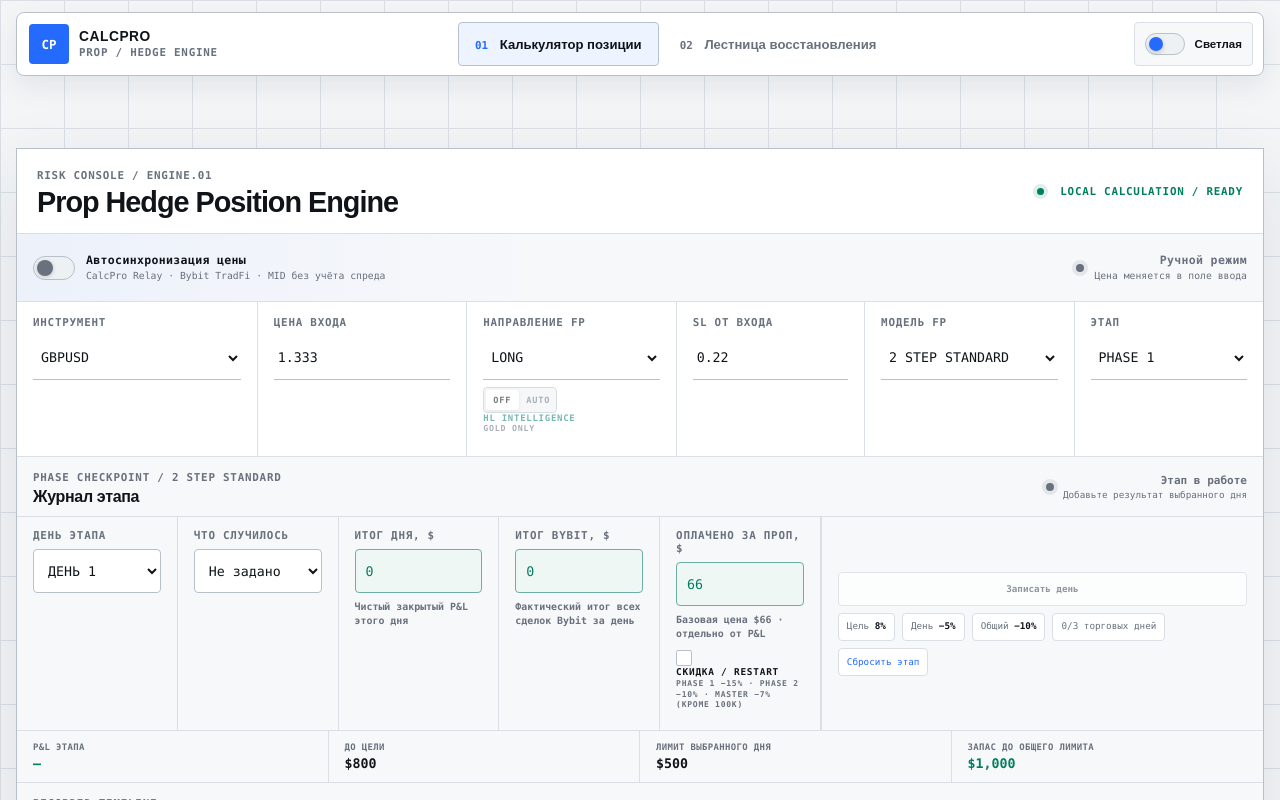
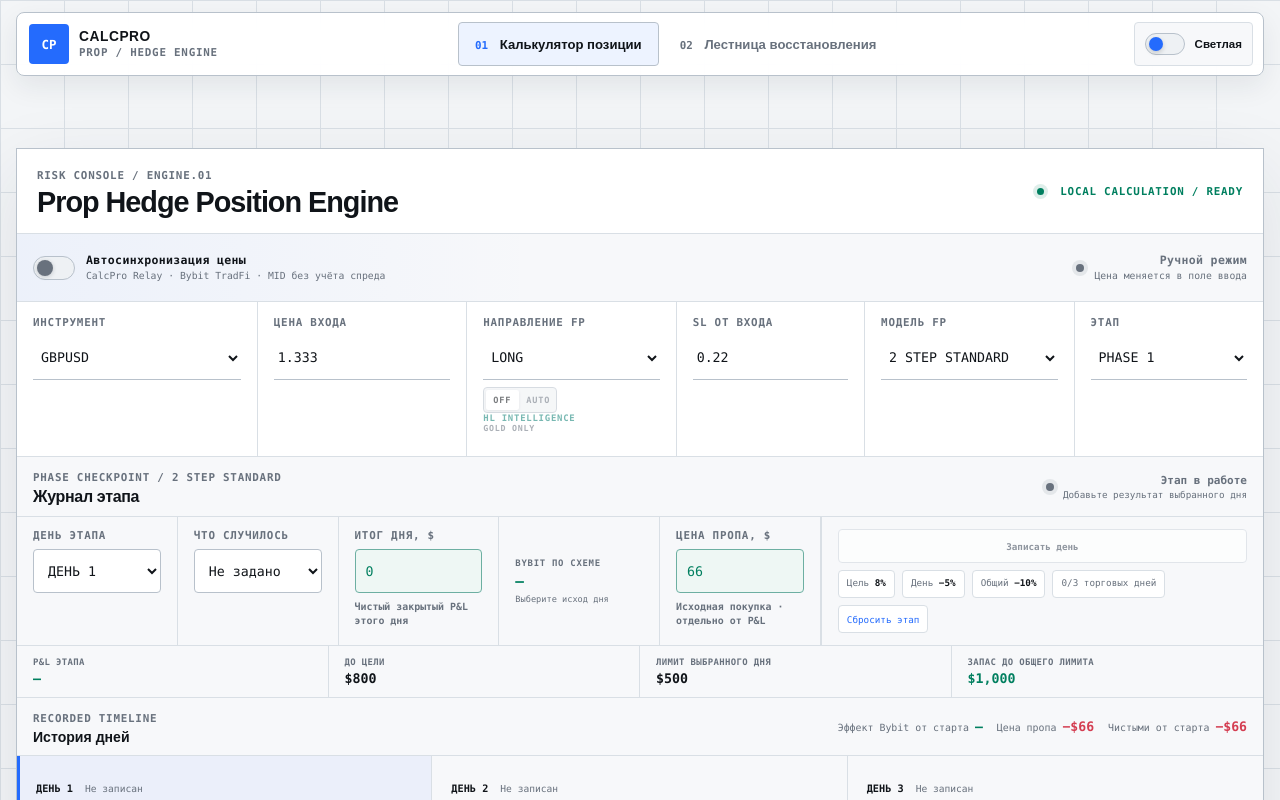
Before and after one commit to jack420xeppep-a11y/FundingPips-calc, a React (Vite) app: page / in a window 1280 px wide. Shown: the top 800 px of the page. Built offline with nearby package versions, Linux system fonts and the light colour scheme.

Commit message:
fix(economics): follow illustrated hedge path

```diff
--- a/src/App.jsx
+++ b/src/App.jsx
@@ -58,7 +58,6 @@ const initialPosition = {
   rrRatio: 2,
   fundedRisk: 1,
   fundedPayout: 8,
-  discountedPurchase: false,
   ...getPropModelPreset('standard'),
   ...FEE_DEFAULTS,
   ...getAccountSettings('10k', 2, 1),
@@ -202,9 +201,6 @@ export default function App() {
   });
 
   const position = useMemo(() => calculatePosition(positionValues), [positionValues]);
-  const officialChallengeCost = useMemo(() => (
-    getAccountSettings(positionValues.accountPreset).challengeCost
-  ), [positionValues.accountPreset]);
   const phaseCheckpoint = useMemo(() => calculatePhaseCheckpoint({
     accountModel: positionValues.accountModel,
     accountSize: positionValues.accountSize,
@@ -360,7 +356,6 @@ export default function App() {
           ...current,
           accountPreset: value,
           ...getAccountSettings(value, current.riskPerTrade, current.fundedRisk),
-          discountedPurchase: false,
         };
       }
 
@@ -369,7 +364,6 @@ export default function App() {
           ...current,
           ...getPropModelPreset(value),
           challengeCost: getAccountSettings(current.accountPreset).challengeCost,
-          discountedPurchase: false,
         };
       }
 
@@ -389,17 +383,6 @@ export default function App() {
 
       return { ...current, [field]: value };
     });
-  };
-
-  const updateDiscountedPurchase = (enabled) => {
-    setRecommendation(null);
-    setPositionValues((current) => ({
-      ...current,
-      discountedPurchase: Boolean(enabled),
-      challengeCost: enabled
-        ? current.challengeCost
-        : getAccountSettings(current.accountPreset).challengeCost,
-    }));
   };
 
   const recordCheckpointDay = (entry) => {
@@ -538,13 +521,9 @@ export default function App() {
                 checkpoint={phaseCheckpoint}
                 selectedDay={phaseDay}
                 challengeCost={positionValues.challengeCost}
-                officialChallengeCost={officialChallengeCost}
-                discountedPurchase={positionValues.discountedPurchase}
                 suggestedBybitWin={position.status === 'ready' ? position.stake : 0}
                 suggestedBybitLoss={position.status === 'ready' ? position.bybit.stopLossPnl : 0}
                 onDayChange={setPhaseDay}
-                onChallengeCostChange={(value) => updatePosition('challengeCost', value)}
-                onDiscountedPurchaseChange={updateDiscountedPurchase}
                 onRecord={recordCheckpointDay}
                 onReset={resetCheckpointStage}
               />
--- a/src/components/PhaseCheckpoint.jsx
+++ b/src/components/PhaseCheckpoint.jsx
@@ -1,6 +1,7 @@
 import React, { useEffect, useState } from 'react';
 
 import { formatMoney, formatSignedMoney } from '../format.js';
+import { getSchemeBybitPnl } from '../domain/propRules.js';
 import Field from './Field.jsx';
 import PhaseHistory from './PhaseHistory.jsx';
 
@@ -15,52 +16,44 @@ export default function PhaseCheckpoint({
   checkpoint,
   selectedDay,
   challengeCost,
-  officialChallengeCost,
-  discountedPurchase,
   suggestedBybitWin,
   suggestedBybitLoss,
   onDayChange,
-  onChallengeCostChange,
-  onDiscountedPurchaseChange,
   onRecord,
   onReset,
 }) {
   const entry = checkpoint.selectedEntry;
-  const recordedEntry = checkpoint.recordedDays.find(
-    (record) => record.day === Number(selectedDay),
-  );
-  const resolveBybitAmount = () => entry.bybitAmount ?? Math.abs(
-    recordedEntry?.bybitPnl ?? (
-      entry.outcome === 'sl'
-        ? Number(suggestedBybitWin) || 0
-        : entry.outcome === 'tp'
-          ? Number(suggestedBybitLoss) || 0
-          : 0
-    ),
-  );
   const [draft, setDraft] = useState(() => ({
     outcome: entry.outcome,
     amount: entry.amount,
-    bybitAmount: resolveBybitAmount(),
   }));
   useEffect(() => {
     setDraft({
       outcome: entry.outcome,
       amount: entry.amount,
-      bybitAmount: resolveBybitAmount(),
     });
   }, [
     checkpoint.stage,
     entry.amount,
-    entry.bybitAmount,
     entry.outcome,
-    recordedEntry?.bybitPnl,
     selectedDay,
-    suggestedBybitLoss,
-    suggestedBybitWin,
   ]);
   const canRecord = ['sl', 'tp'].includes(draft.outcome) &&
-    Number(draft.amount) > 0 && Number(draft.bybitAmount) >= 0;
+    Number(draft.amount) > 0;
+  const schemeBybitPnl = getSchemeBybitPnl({
+    accountModel: checkpoint.accountModel,
+    accountSize: checkpoint.accountSize,
+    stage: checkpoint.stage,
+    day: selectedDay,
+    outcome: draft.outcome,
+  });
+  const previewBybitPnl = schemeBybitPnl ?? (
+    draft.outcome === 'sl'
+      ? Number(suggestedBybitWin) || 0
+      : draft.outcome === 'tp'
+        ? -(Number(suggestedBybitLoss) || 0)
+        : 0
+  );
   const selectedDayRecorded = checkpoint.recordedDays.some(
     (record) => record.day === Number(selectedDay),
   );
@@ -104,11 +97,6 @@ export default function PhaseCheckpoint({
             onChange={(_field, value) => setDraft((current) => ({
               ...current,
               outcome: value,
-              bybitAmount: value === 'sl'
-                ? Number(suggestedBybitWin) || 0
-                : value === 'tp'
-                  ? Number(suggestedBybitLoss) || 0
-                  : 0,
             }))}
             options={[
               { value: 'none', label: 'Не задано' },
@@ -126,42 +114,26 @@ export default function PhaseCheckpoint({
             readOnly={draft.outcome === 'none'}
             hint="Чистый закрытый P&L этого дня"
           />
+          <div className="phase-checkpoint__scheme" aria-live="polite">
+            <span>Bybit по схеме</span>
+            <b className={previewBybitPnl >= 0 ? 'positive' : 'negative'}>
+              {draft.outcome === 'none' ? '—' : formatSignedMoney(previewBybitPnl)}
+            </b>
+            <small>
+              {draft.outcome === 'none'
+                ? 'Выберите исход дня'
+                : draft.outcome === 'sl' ? 'TP Bybit автоматически' : 'SL Bybit автоматически'}
+            </small>
+          </div>
           <Field
-            id="phaseBybitAmount"
-            label="Итог Bybit, $"
-            value={draft.bybitAmount}
-            onChange={(_field, value) => setDraft((current) => ({
-              ...current,
-              bybitAmount: value,
-            }))}
+            id="challengeCost"
+            label="Цена пропа, $"
+            value={challengeCost}
+            onChange={() => {}}
             step="1"
             min="0"
-            readOnly={draft.outcome === 'none'}
-            hint="Фактический итог всех сделок Bybit за день"
-          />
-          <Field
-            id="challengeCost"
-            label="Оплачено за проп, $"
-            value={challengeCost}
-            onChange={(_field, value) => onChallengeCostChange(value)}
-            step="1"
-            min="0"
-            readOnly={!discountedPurchase}
-            hint={`Базовая цена ${formatMoney(officialChallengeCost)} · отдельно от P&L`}
-            after={(
-              <label className="prop-discount-toggle">
-                <input
-                  type="checkbox"
-                  checked={Boolean(discountedPurchase)}
-                  onChange={(event) => onDiscountedPurchaseChange(event.target.checked)}
-                />
-                <span className="prop-discount-box" aria-hidden="true">✓</span>
-                <span className="prop-discount-copy">
-                  <b>Скидка / restart</b>
-                  <small>Phase 1 −15% · Phase 2 −10% · Master −7% (кроме 100K)</small>
-                </span>
-              </label>
-            )}
+            readOnly
+            hint="Исходная покупка · отдельно от P&L"
           />
         </div>
 
@@ -181,6 +153,20 @@ export default function PhaseCheckpoint({
           <button type="button" onClick={onReset}>Сбросить этап</button>
         </div>
       </div>
+
+      {checkpoint.resetOffer ? (
+        <div className="phase-checkpoint__reset" role="status">
+          <strong>Reset после breach</strong>
+          <span>
+            {checkpoint.resetOffer.label}: −{checkpoint.resetOffer.discountPct}% ·{' '}
+            {formatMoney(checkpoint.resetOffer.resetPrice, 2)} · доступен 7 дней
+          </span>
+          <small>
+            Текущий итог уже учитывает исходную покупку {formatMoney(checkpoint.propCost)};
+            будущий reset в него не вычитается.
+          </small>
+        </div>
+      ) : null}
 
       <dl className="phase-checkpoint__summary">
         <div>
--- a/src/domain/propRules.js
+++ b/src/domain/propRules.js
@@ -32,6 +32,16 @@ export const PROFIT_SPLIT_OPTIONS = Object.freeze({
 
 const STAGES = Object.freeze(['p1', 'p2', 'funded']);
 const DAY_COUNT = 3;
+const STANDARD_SCHEME_10K = Object.freeze({
+  p1: Object.freeze({
+    sl: Object.freeze([50, 50, 25]),
+    tp: Object.freeze([-100, -150, -200]),
+  }),
+  p2: Object.freeze({
+    sl: Object.freeze([100, 100, 50]),
+    tp: Object.freeze([-130, -230, -330]),
+  }),
+});
 const EMPTY_DAY = Object.freeze({
   outcome: 'none',
   amount: 0,
@@ -46,6 +56,42 @@ const round = (value, decimals = 2) => {
 };
 
 const modelRules = (model) => MODEL_RULES[model] ?? MODEL_RULES.standard;
+
+export function getSchemeBybitPnl({
+  accountModel = 'standard',
+  accountSize = 10_000,
+  stage = 'p1',
+  day = 1,
+  outcome = 'none',
+} = {}) {
+  const path = accountModel === 'standard' ? STANDARD_SCHEME_10K[stage] : null;
+  const dayIndex = Number(day) - 1;
+  const basePnl = path?.[outcome]?.[dayIndex];
+  if (!Number.isFinite(basePnl)) return null;
+  return round(basePnl * Math.max(0, Number(accountSize) || 0) / 10_000);
+}
+
+export function getResetOffer({
+  stage = 'p1',
+  status = 'tracking',
+  accountSize = 10_000,
+  purchasePrice = 0,
+} = {}) {
+  if (status !== 'breached') return null;
+  const size = Math.max(0, Number(accountSize) || 0);
+  const discountPct = stage === 'p1' ? 15 : stage === 'p2' ? 10 : stage === 'funded' ? 7 : 0;
+  if (!discountPct || (stage === 'funded' && size >= 100_000)) return null;
+  const price = round(Math.max(0, Number(purchasePrice) || 0));
+  return {
+    stage,
+    label: stage === 'p1' ? 'Phase 1' : stage === 'p2' ? 'Phase 2' : 'Master',
+    discountPct,
+    purchasePrice: price,
+    resetPrice: round(price * (1 - discountPct / 100)),
+    restartStage: 'p1',
+    expiresInDays: 7,
+  };
+}
 
 const normalizeDay = (entry) => {
   const outcome = ['sl', 'tp'].includes(entry?.outcome) ? entry.outcome : 'none';
@@ -207,7 +253,7 @@ export function calculatePhaseCheckpoint({
   ));
   const mirroredStake = Math.max(0, Number(bybitStake) || 0);
   const mirroredLoss = Math.max(0, Number(bybitLoss) || mirroredStake);
-  const buildMirroredDay = (entry, index) => {
+  const buildMirroredDay = (entry, index, mirroredStage = rules.stage) => {
     if (entry.outcome === 'none' || entry.amount <= 0) return null;
     const fpPnl = signedPnl(entry);
     const fpLost = entry.outcome === 'sl';
@@ -216,12 +262,19 @@ export function calculatePhaseCheckpoint({
       mirroredStake > 0 ? dayStake * mirroredLoss / mirroredStake : mirroredLoss
     );
     const actualBybitAmount = entry.bybitAmount;
+    const schemePnl = getSchemeBybitPnl({
+      accountModel: rules.accountModel,
+      accountSize: size,
+      stage: mirroredStage,
+      day: index + 1,
+      outcome: entry.outcome,
+    });
     return {
       day: index + 1,
       outcome: entry.outcome,
       fpPnl: round(fpPnl),
       bybitOutcome: fpLost ? 'tp' : 'sl',
-      bybitPnl: round(fpLost
+      bybitPnl: schemePnl ?? round(fpLost
         ? actualBybitAmount ?? dayStake
         : -(actualBybitAmount ?? dayLoss)),
     };
@@ -236,7 +289,7 @@ export function calculatePhaseCheckpoint({
       normalizeDay(ledger?.[accountedStage]?.[index])
     ));
     return total + stageEntries.reduce((stageTotal, entry, index) => (
-      stageTotal + (buildMirroredDay(entry, index)?.bybitPnl ?? 0)
+      stageTotal + (buildMirroredDay(entry, index, accountedStage)?.bybitPnl ?? 0)
     ), 0);
   }, 0);
   const propCost = round(Math.max(0, Number(challengeCost) || 0));
@@ -245,6 +298,12 @@ export function calculatePhaseCheckpoint({
   if (dailyBreach || maxLossBreach) status = 'breached';
   else if (targetReached && dayRequirementMet) status = 'passed';
   else if (targetReached) status = 'target_reached_days_pending';
+  const resetOffer = getResetOffer({
+    stage: rules.stage,
+    status,
+    accountSize: size,
+    purchasePrice: propCost,
+  });
 
   return {
     ...rules,
@@ -268,6 +327,7 @@ export function calculatePhaseCheckpoint({
     bybitPnl: round(bybitPnl),
     propCost,
     netCashResult: round(bybitPnl - propCost),
+    resetOffer,
     status,
   };
 }
--- a/src/styles.css
+++ b/src/styles.css
@@ -569,78 +569,56 @@ html[data-theme="dark"] .theme-toggle__knob {
   grid-template-columns: repeat(5, minmax(0, 1fr));
 }
 
-.phase-checkpoint__controls .field {
+.phase-checkpoint__controls .field,
+.phase-checkpoint__scheme {
   padding: 12px 16px;
   border-right: 1px solid var(--color-line);
 }
 
-.prop-discount-toggle {
-  position: relative;
-  display: flex;
-  align-items: flex-start;
-  gap: 7px;
-  margin-top: 8px;
-  color: var(--color-muted);
-  cursor: pointer;
-}
-
-.prop-discount-toggle input {
-  position: absolute;
-  width: 1px;
-  min-width: 1px;
-  height: 1px;
-  min-height: 1px;
-  margin: 0;
-  padding: 0;
-  opacity: 0;
-}
-
-.prop-discount-toggle > .prop-discount-box {
-  display: inline-flex;
-  width: 16px;
-  height: 16px;
-  flex: 0 0 16px;
-  align-items: center;
-  justify-content: center;
-  margin-top: 1px;
-  border: 1px solid var(--color-line-strong);
-  border-radius: 2px;
-  color: transparent;
-  background: var(--color-surface);
-  font-family: var(--font-mono);
-  font-size: 0.68rem;
-  line-height: 1;
-}
-
-.prop-discount-toggle input:checked + .prop-discount-box {
-  border-color: var(--color-accent);
-  color: var(--color-surface);
-  background: var(--color-accent);
-}
-
-.prop-discount-toggle input:focus-visible + .prop-discount-box {
-  outline: 2px solid var(--color-accent);
-  outline-offset: 2px;
-}
-
-.prop-discount-toggle > .prop-discount-copy {
-  display: grid;
-  gap: 2px;
-}
-
-.prop-discount-toggle b,
-.prop-discount-toggle small {
-  font-family: var(--font-mono);
-}
-
-.prop-discount-toggle b {
-  color: var(--color-ink);
-  font-size: 0.59rem;
-}
-
-.prop-discount-toggle small {
-  font-size: 0.5rem;
-  line-height: 1.35;
+.phase-checkpoint__scheme {
+  display: grid;
+  align-content: center;
+  gap: 5px;
+}
+
+.phase-checkpoint__scheme span,
+.phase-checkpoint__scheme b,
+.phase-checkpoint__scheme small {
+  font-family: var(--font-mono);
+}
+
+.phase-checkpoint__scheme span {
+  color: var(--color-muted);
+  font-size: 0.56rem;
+  font-weight: 800;
+  letter-spacing: 0.08em;
+  text-transform: uppercase;
+}
+
+.phase-checkpoint__scheme b {
+  font-size: 0.9rem;
+}
+
+.phase-checkpoint__scheme small {
+  color: var(--color-muted);
+  font-size: 0.54rem;
+}
+
+.phase-checkpoint__reset {
+  display: grid;
+  grid-template-columns: auto 1fr;
+  gap: 4px 14px;
+  padding: 11px 16px;
+  border-top: 1px solid var(--color-line);
+  color: var(--color-warning);
+  background: color-mix(in srgb, var(--color-warning) 7%, var(--color-surface));
+  font-family: var(--font-mono);
+  font-size: 0.64rem;
+}
+
+.phase-checkpoint__reset small {
+  grid-column: 1 / -1;
+  color: var(--color-muted);
 }
 
 .phase-checkpoint__rules {
@@ -2844,7 +2822,8 @@ tbody tr:hover {
     grid-template-columns: 1fr;
   }
 
-  .phase-checkpoint__controls .field {
+  .phase-checkpoint__controls .field,
+  .phase-checkpoint__scheme {
     border-right: 0;
     border-bottom: 1px solid var(--color-line);
   }
```
Also changed, not shown: scripts/smoke-position-workspace.mjs (+111 -10 lines), 2 other files (tests, documents, lock files or other folders).
